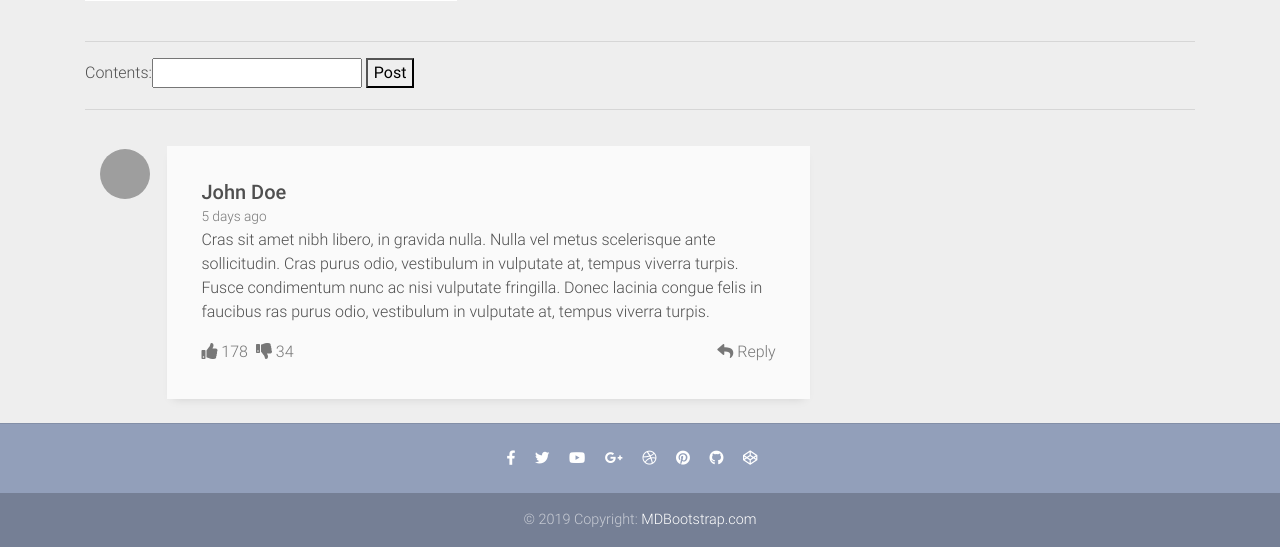
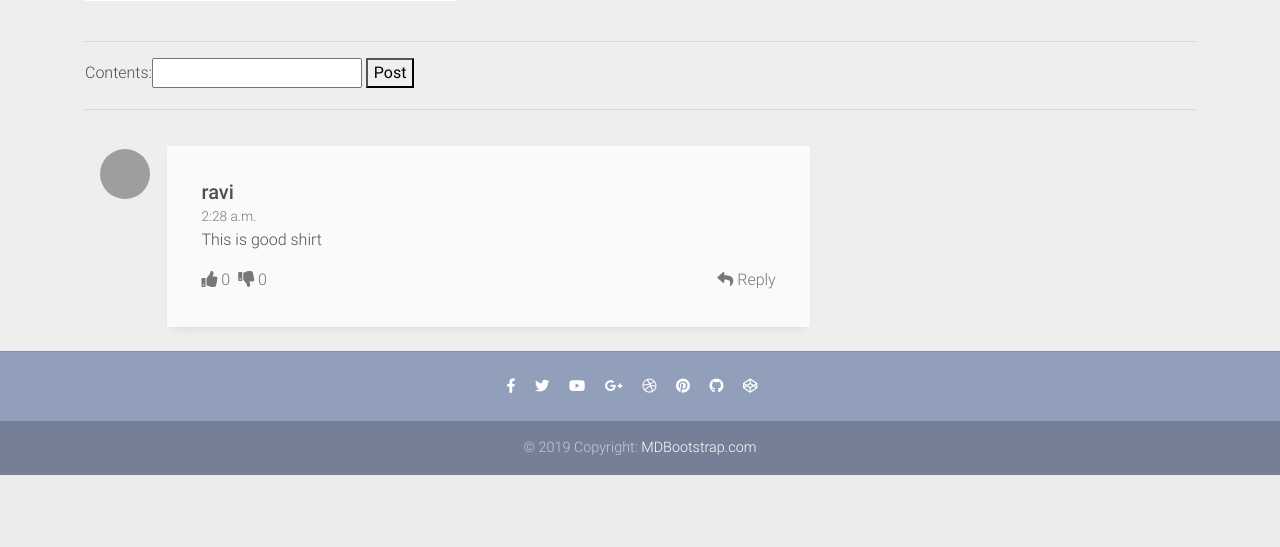
Before and after one commit to TRavi107/e_commerce_site, a Django app: a page that uses templates/product-page.html in a window 1280 px wide. Shown: the part 622-1169 px from the top of the page. After the commit the page ends 1097 px from the top, so only its background shows below. Run offline with Django 3.2, Linux system fonts and the light colour scheme; data comes from the database, SQL or seed files in the repository; both versions use the stored data as it was after the commit; some libraries are stand-ins or nearby versions; grey boxes are pictures that could not be loaded.

Commit message:
Designed comments visual

```diff
--- a/core/models.py
+++ b/core/models.py
@@ -57,6 +57,10 @@ class Comments(models.Model):
     def __str__(self):
         return self.contents
 
+    #This need to be finished
+    def get_posted_time(self):
+        pass
+
 class OrderItem(models.Model):
     user = models.ForeignKey(settings.AUTH_USER_MODEL,
                             on_delete=models.CASCADE)
--- /dev/null
+++ b/core/todo.txt
@@ -0,0 +1 @@
+Replying to comments
--- a/templates/product-page.html
+++ b/templates/product-page.html
@@ -84,6 +84,7 @@
       </div>
       <hr>
       <!--Comments Section-->
+      {% for comment in comments%}
         <div class="container">
           <div class="row">
               <div class="col-md-8 ">
@@ -91,24 +92,24 @@
                       <img class="d-flex g-width-50 g-height-50 rounded-circle g-mt-3 g-mr-15" src="https://bootdey.com/img/Content/avatar/avatar7.png" alt="Image Description">
                       <div class="media-body u-shadow-v18 g-bg-secondary g-pa-30">
                         <div class="g-mb-15">
-                        <h5 class="h5 g-color-gray-dark-v1 mb-0">John Doe</h5>
-                        <span class="g-color-gray-dark-v4 g-font-size-12">5 days ago</span>
+                          <h5 class="h5 g-color-gray-dark-v1 mb-0">{{comment.user.username}}</h5>
+                          <span class="g-color-gray-dark-v4 g-font-size-12">{{comment.posted_time}}</span>
                         </div>
-
-                      <p>Cras sit amet nibh libero, in gravida nulla. Nulla vel metus scelerisque ante sollicitudin. Cras purus odio, vestibulum in vulputate at, tempus viverra turpis. Fusce condimentum nunc ac nisi vulputate fringilla. Donec lacinia congue
-                        felis in faucibus ras purus odio, vestibulum in vulputate at, tempus viverra turpis.</p>
+                        <p>
+                          {{comment.contents}}
+                        </p>
 
                         <ul class="list-inline d-sm-flex my-0">
                           <li class="list-inline-item g-mr-20">
                             <a class="u-link-v5 g-color-gray-dark-v4 g-color-primary--hover" href="#!">
                               <i class="fa fa-thumbs-up g-pos-rel g-top-1 g-mr-3"></i>
-                            178
+                              {{comment.likes}}
                             </a>
                           </li>
                           <li class="list-inline-item g-mr-20">
                             <a class="u-link-v5 g-color-gray-dark-v4 g-color-primary--hover" href="#!">
                               <i class="fa fa-thumbs-down g-pos-rel g-top-1 g-mr-3"></i>
-                            34
+                              {{comment.dislikes}}
                             </a>
                           </li>
                           <li class="list-inline-item ml-auto">
@@ -123,6 +124,9 @@
               </div>
           </div>
         </div>
+      {% endfor %}
+      <!--Comments Section Ended-->
+
   </main>
   <!--Main layout-->
 
```
Also changed, not shown: db.sqlite3. Lines whose indentation alone changed are shown as unchanged.
